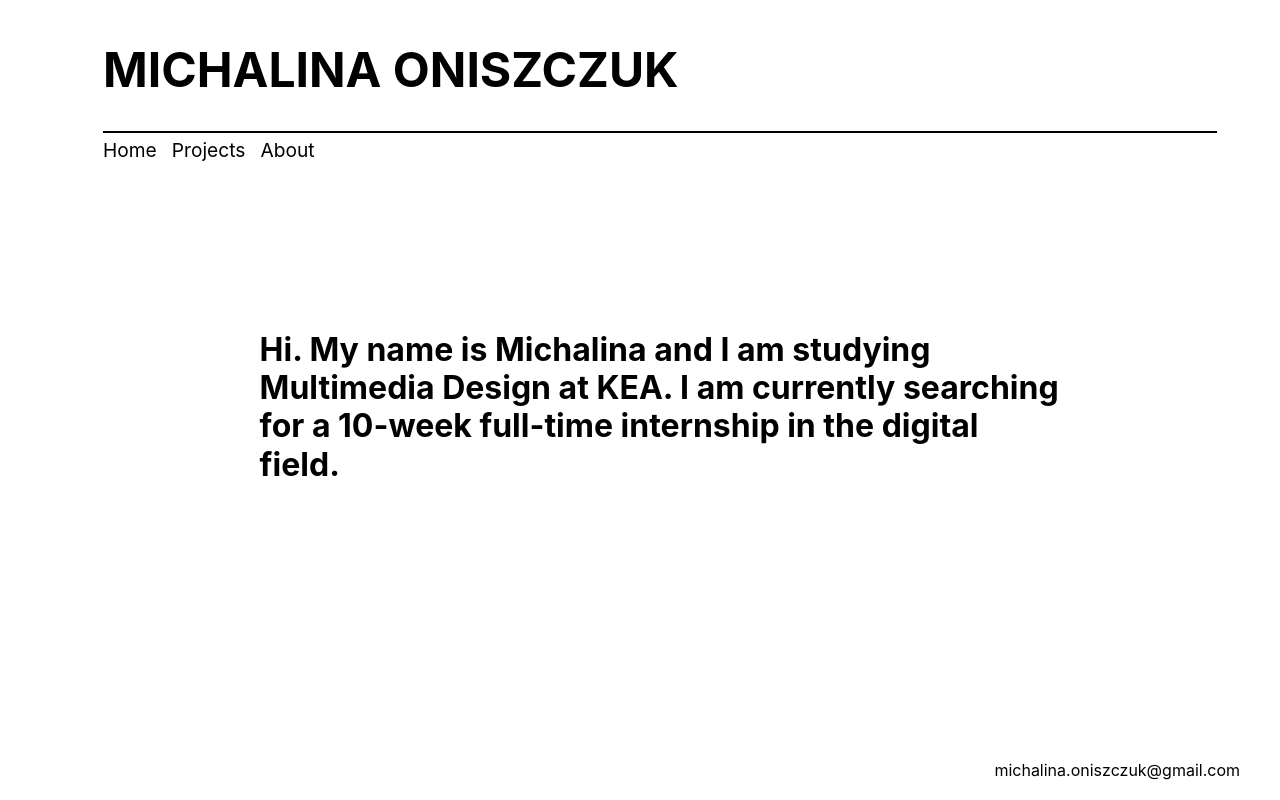
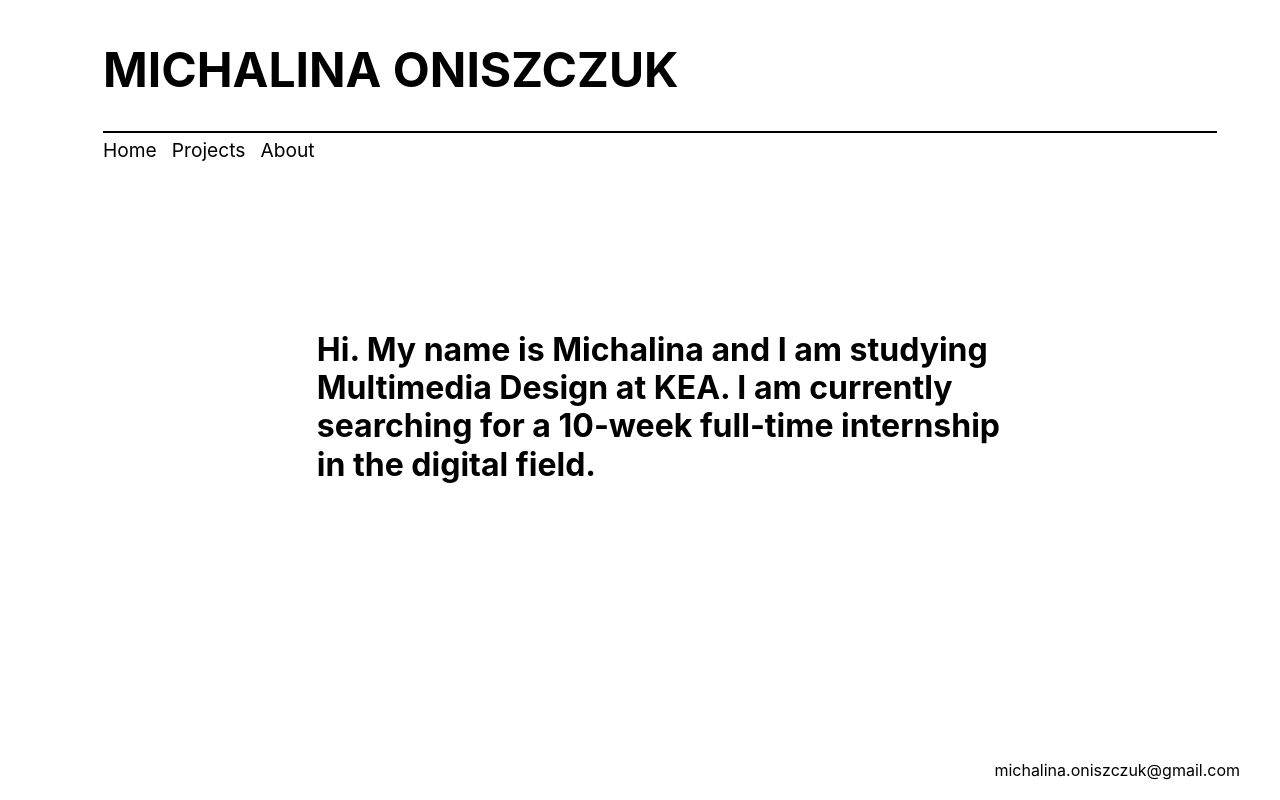
Before and after one commit to michalina-ok/portfolio_in_react, a React (Vite) app: page / in a window 1280 px wide. Built offline with nearby package versions, Linux system fonts and the light colour scheme.

Commit message:
small layout changes

```diff
--- a/src/App.scss
+++ b/src/App.scss
@@ -147,7 +147,6 @@
   }
 
   h2 {
-    font-variation-settings: "wght" 400;
     font-size: 1.75rem;
     width: 80%;
   }
@@ -278,11 +277,12 @@
 
     h2 {
       font-size: $medium-font-desktop;
-      width: 70%;
+      width: 60%;
     }
   }
 
   .about {
+    width: 80%;
     h2 {
       font-size: $medium-font-desktop;
     }
@@ -323,12 +323,10 @@
 
 
 
-@media only screen and (min-width: 1200px) {
-  .projects {
-    width: 90%;
-  }
+@media only screen and (min-width: 1100px) {
+
   .about {
-    width: 80%;
+    width: 70%;
   }
 }
 
```
